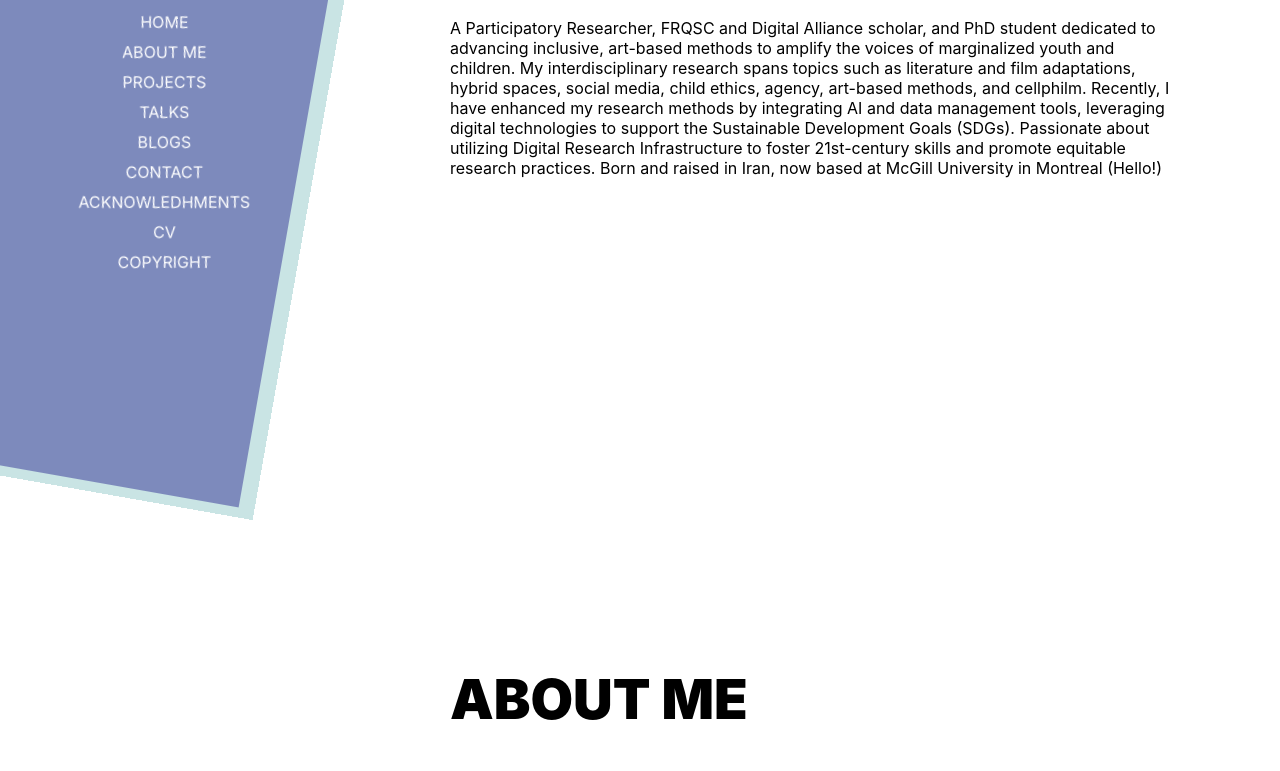
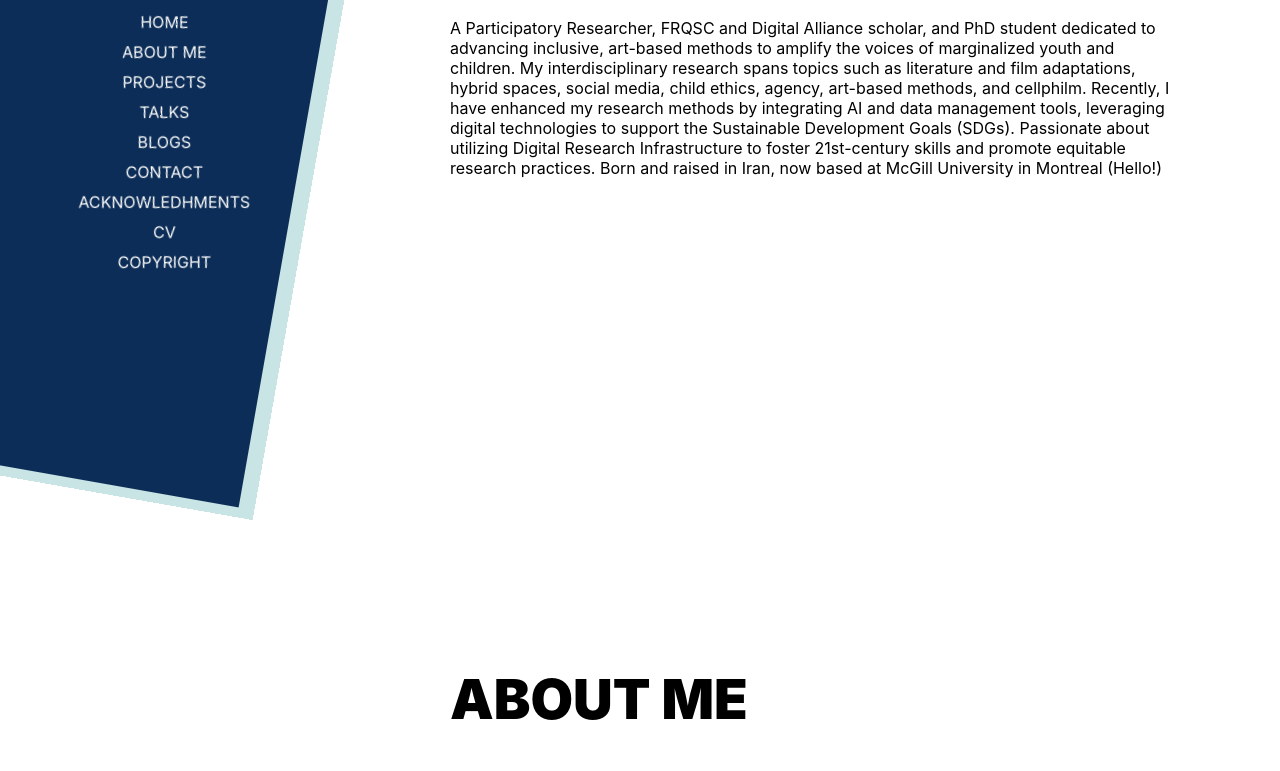
Before and after one commit to azamdashti/azamdashti.github.io, a plain HTML site: page index.html in a window 1280 px wide. Shown: the part 405-1176 px from the top of the page. Drawn offline with Linux system fonts and the light colour scheme.

Commit message:
Sidebar bckgorund color changed.

```diff
--- a/css/style.css
+++ b/css/style.css
@@ -25,7 +25,7 @@ main {
   width: 400px;
   height: 120%;
   display: flex;
-  background-color: #7d8abc;
+  background-color: #0c2d57;
   position: fixed;
   flex-direction: column;
   align-content: center;
```
